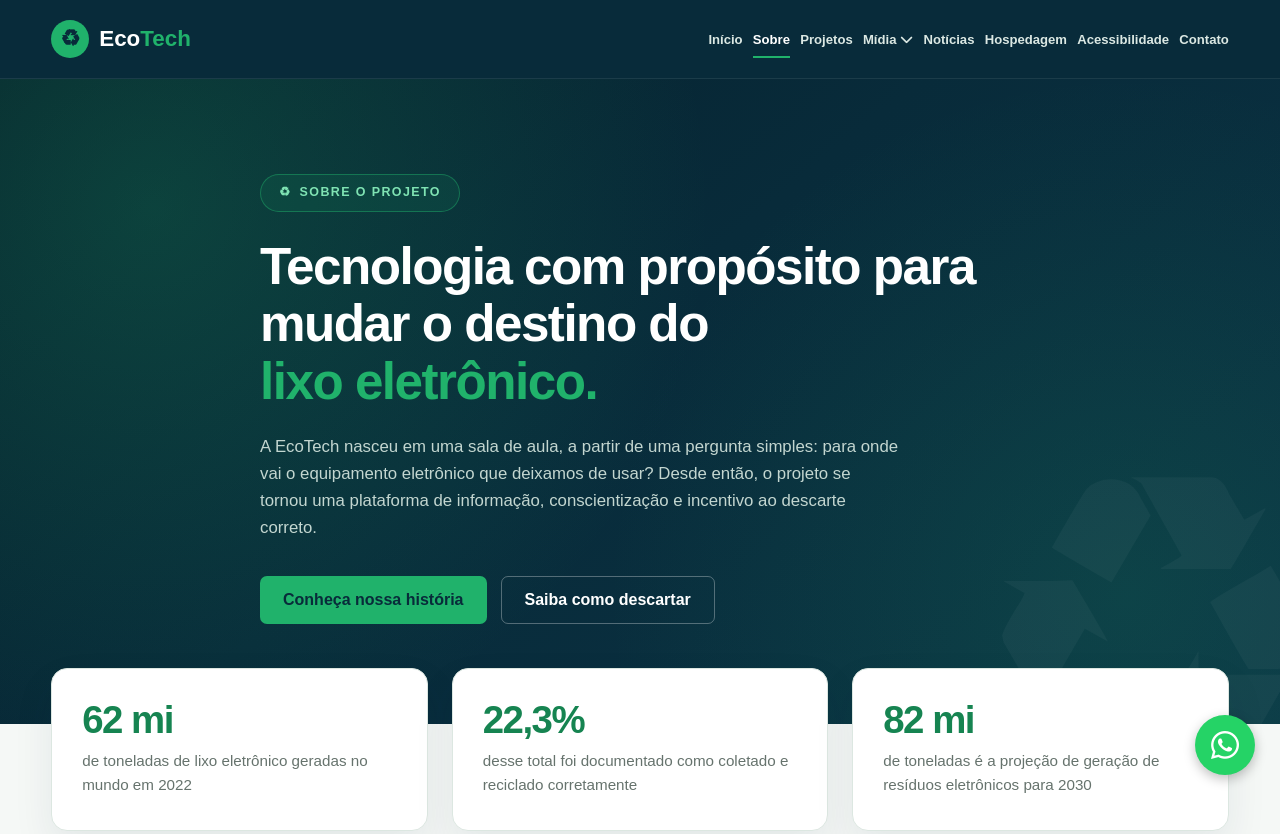
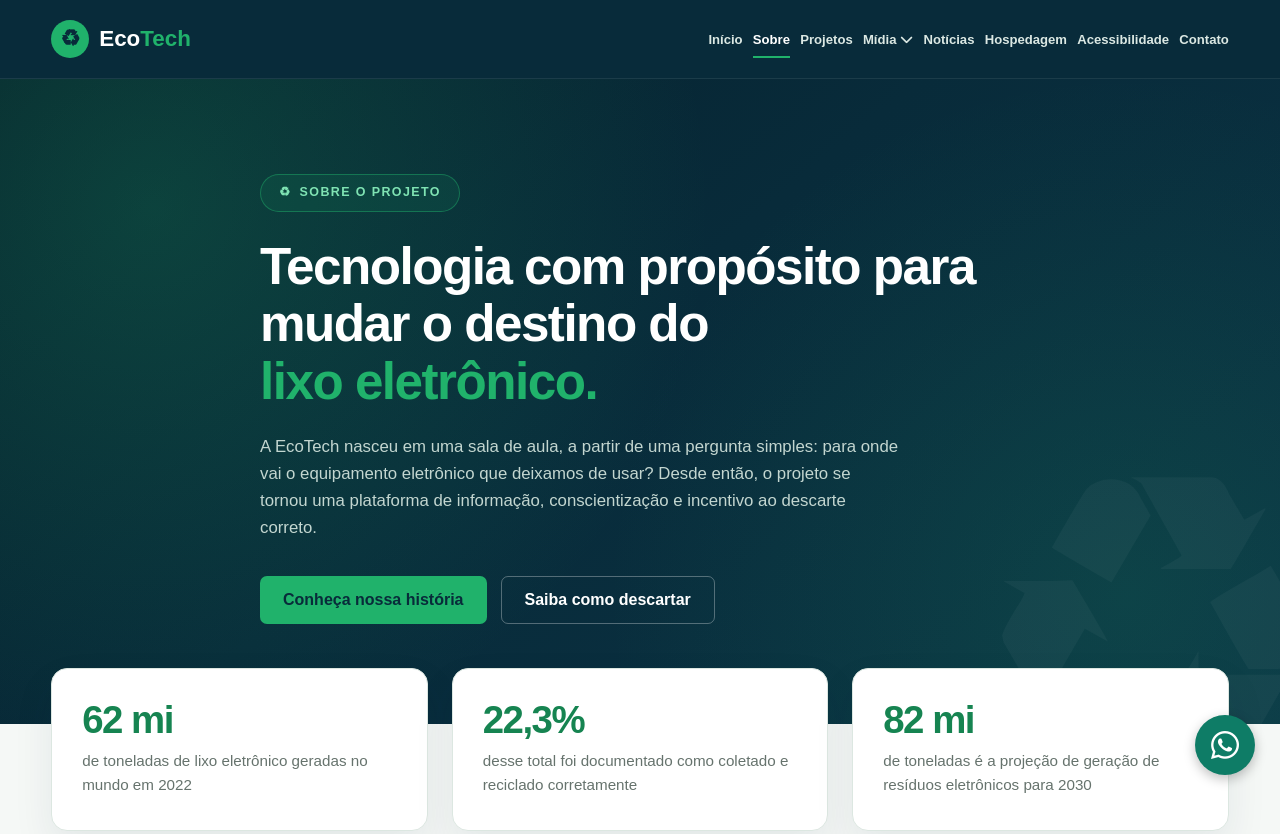
Before and after one commit to marcosgxmes/EcoTech, a plain HTML site: page sobre.html in a window 1280 px wide. Shown: the top 834 px of the page. Drawn offline with Linux system fonts and the light colour scheme.

Commit message:
Add files via upload

```diff
--- a/css/menu.css
+++ b/css/menu.css
@@ -95,3 +95,14 @@
     gap: 4px;
   }
 }
+
+/* Rótulo da categoria que agrupa Galeria e Multimídia no rodapé. */
+.footer-nav-label {
+  font-weight: 600;
+}
+
+/* Cor padrão do botão flutuante do WhatsApp em todas as páginas, exceto Acessibilidade. */
+.whatsapp-standard .whatsapp-float,
+.whatsapp-standard .whatsapp-float:hover {
+  background-color: #0e7c66 !important;
+}
```
